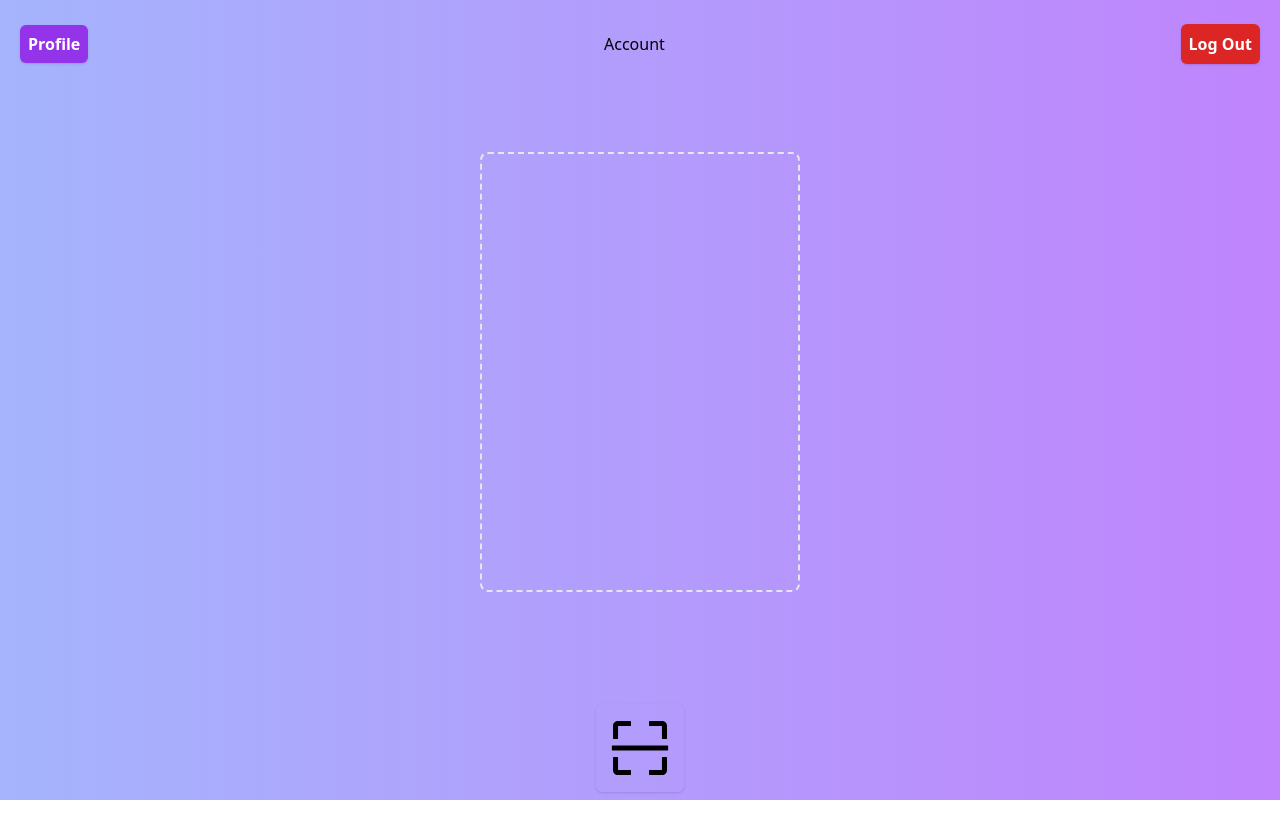
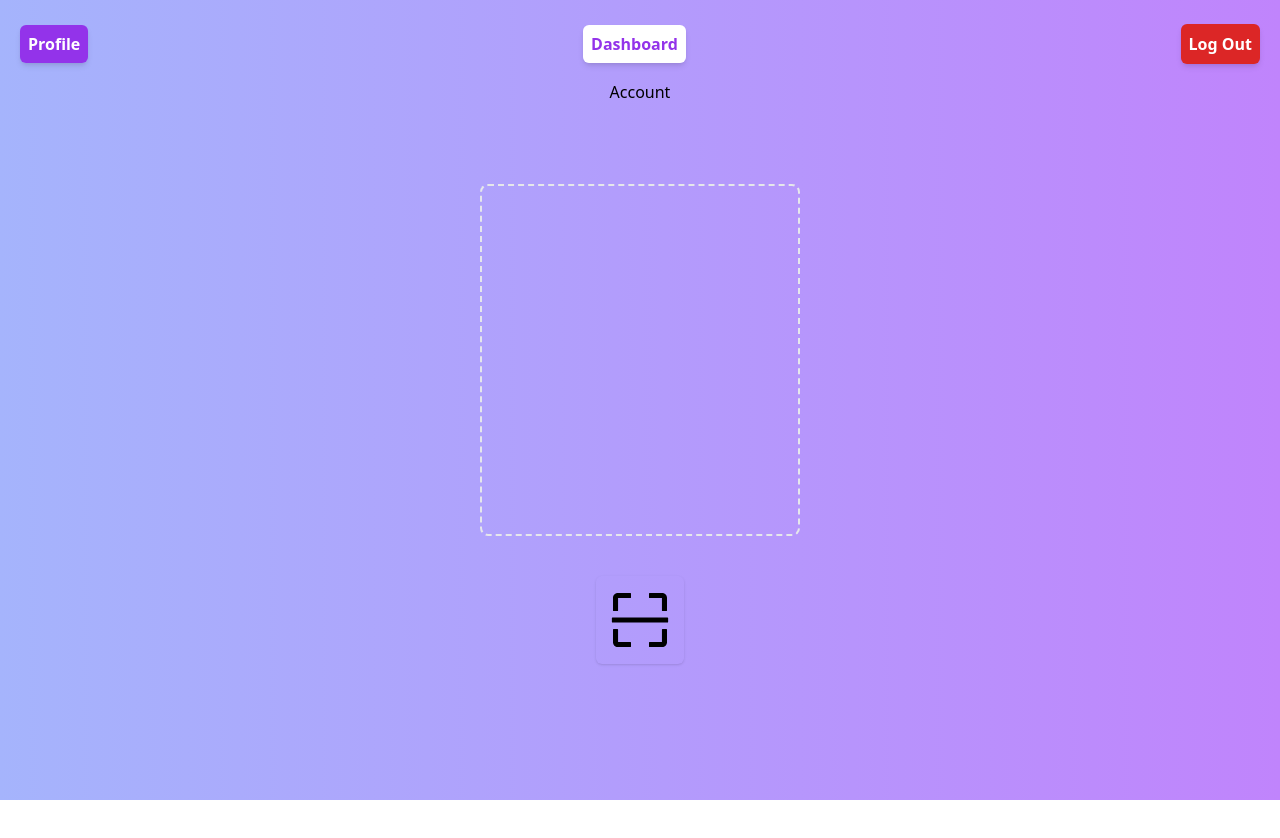
Before and after one commit to Pankajmandal03/StudentAttendaceSystem, a React (Create React App) app: page /Dashboard in a window 1280 px wide. Shown: the top 838 px of the page. After the commit the page ends 800 px from the top, so only its background shows below. Built offline with nearby package versions, Linux system fonts and the light colour scheme; no server answers; the database is empty; sample sign-in values are in the browser's storage.

Commit message:
final commit

```diff
--- a/src/components/Navbarcomp.js
+++ b/src/components/Navbarcomp.js
@@ -26,39 +26,75 @@ const Navbarcomp = ({ className }) => {
 	};
 	return (
 		<div className={className}>
-			<nav>
+			<nav className=''>
 				<ul className="flex   justify-between items-center pb-2 rounded-md pt-6 px-5">
 
 
 					<li>
-						<Link to="/profile" className="mx-auto   cursor-pointer p-2 rounded-md font-semibold hover:scale-105 shadow hover:shadow-lg duration-200 bg-purple-600 text-white">
+						<Link to="/profile" className="mx-auto   cursor-pointer p-2 rounded-md font-semibold hover:scale-105  hover:shadow-lg duration-200 bg-purple-600 text-white shadow-md">
 							Profile
 						</Link>
 					</li>
 					<li>
+						<Link to="/Dashboard" className="mx-auto   cursor-pointer p-2 rounded-md font-semibold hover:scale-105  hover:shadow-lg duration-200 bg-white text-purple-600 shadow-md">
+							Dashboard
+						</Link>
 
-						{userdata ? (
-							<p className="text-2xl hover:font-semibold  font-bold">
-								{userdata.name}
-							</p>
-						) : (
-							<p className="text-1xl hover:font-semibold">Account</p>
-						)}
 					</li>
 					<li>
 
 						<button
 							onClick={logOut}
-							className="mx-auto   cursor-pointer p-2 rounded-md font-semibold hover:scale-105 shadow hover:shadow-lg duration-200 bg-red-600 text-white"
+							className="mx-auto   cursor-pointer p-2 rounded-md font-semibold hover:scale-105  hover:shadow-lg duration-200 bg-red-600 text-white shadow-md"
 						>
 							Log Out
 						</button>
 					</li>
 				</ul>
 			</nav>
+			<p className='text-center mt-2'>
+				{userdata ? (
+					<p className="text-2xl hover:font-semibold  font-bold">
+						{userdata.name}
+					</p>
+				) : (
+					<p className="text-1xl hover:font-semibold">Account</p>
+				)}
+			</p>
 			<ToastContainer></ToastContainer>
 		</div>
 	)
 }
 
 export default Navbarcomp
+
+// import React, { useState } from 'react';
+// import { Link } from 'react-router-dom';
+
+// //creating a component to render the navigation bar
+// const Navbarcomp = () => {
+
+// 	//creating a state variable to store the current page
+// 	const [currentPage, setCurrentPage] = useState('home');
+
+// 	//creating a function to update the current page state variable
+// 	const handlePageChange = (page) => {
+// 		setCurrentPage(page);
+// 	}
+
+// 	return (
+
+// 		//rendering the navigation bar with links to different pages
+// 		<nav>
+
+// 			<Link onClick={() => handlePageChange('Profile')} className={currentPage === 'Profile' ? 'active' : ''} to="/Profile">Profile</Link>
+
+// 			<Link onClick={() => handlePageChange('Dashboard')} className={currentPage === 'Dashboard' ? 'active' : ''} to="/Dashboard">Dashboard</Link>
+
+// 			<Link onClick={() => handlePageChange('contact')} className={currentPage === 'contact' ? 'active' : ''} to="/contact">Contact</Link>
+
+// 		</nav>
+
+// 	);
+// };
+// export default Navbarcomp;
--- a/src/pages/Dashboard.jsx
+++ b/src/pages/Dashboard.jsx
@@ -6,6 +6,8 @@ import { Html5Qrcode } from "html5-qrcode";
 import { collection, addDoc } from "@firebase/firestore";
 
 import { AiOutlineScan } from "react-icons/ai";
+import { ToastContainer, toast } from "react-toastify";
+import "react-toastify/dist/ReactToastify.css";
 
 const Dashboard = () => {
   const { userdata } = UserAuth();
@@ -33,7 +35,16 @@ const Dashboard = () => {
             }
           )
             .then(() => {
-              alert("data added sucessfully");
+              toast.success("Attendance Marked!", {
+                position: "top-center",
+                autoClose: 3000,
+                hideProgressBar: false,
+                closeOnClick: false,
+                pauseOnHover: false,
+                draggable: false,
+                progress: false,
+                theme: "light",
+              });
               console.log(qrcodedata);
             })
             .catch((err) => {
@@ -56,7 +67,7 @@ const Dashboard = () => {
     <>
       <Layout>
         <Navbarcomp></Navbarcomp>
-        <div className="w-full h-screen flex justify-center items-center flex-col gap-y-28  ">
+        <div className="w-full h-[70%] flex justify-center items-center flex-col py-10 mt-10 ">
           <div className=" h-[50vh] md:h-[55vh] p-2 w-[90vw] md:w-[25vw] border-2 border-dashed  rounded-lg">
             <div id="reader" width="600px"></div>
           </div>
@@ -64,11 +75,12 @@ const Dashboard = () => {
           <button
             type="button"
             onClick={scanbutton}
-            className="mx-auto  cursor-pointer p-2 rounded-md font-semibold hover:scale-105 shadow hover:shadow-lg duration-200  text-black text-7xl"
+            className="mx-auto  cursor-pointer p-2 rounded-md font-semibold hover:scale-105 shadow hover:shadow-lg duration-200  text-black text-7xl mt-10"
           >
             <AiOutlineScan />
           </button>
         </div>
+        <ToastContainer></ToastContainer>
       </Layout>
     </>
   );
--- a/src/pages/Profile.jsx
+++ b/src/pages/Profile.jsx
@@ -58,9 +58,9 @@ const Profile = () => {
     <>
       <Layout>
         <Navbarcomp></Navbarcomp>
-        <div className="flex items-center justify-center mt-6">
+        <div className="flex items-center justify-center my-6">
           {userdata ? (
-            <div className=" w-[90vw] h-[80vh] bg-white flex flex-col items-center justify-center  rounded-lg gap-y-5">
+            <div className=" w-[90vw] h-[80vh] bg-white flex flex-col items-center justify-center  rounded-lg gap-y-5 py-4">
               <form action="" className="contents w-[100vw]">
                 <h1 className="text-4xl font-bold text-center ">Profile</h1>
                 <Input
```
